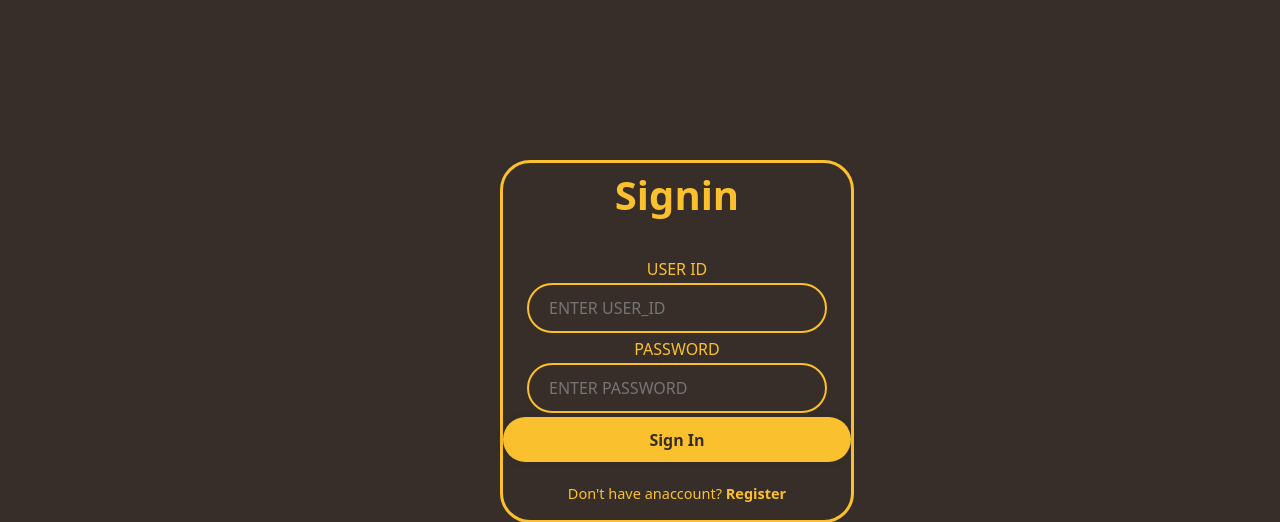
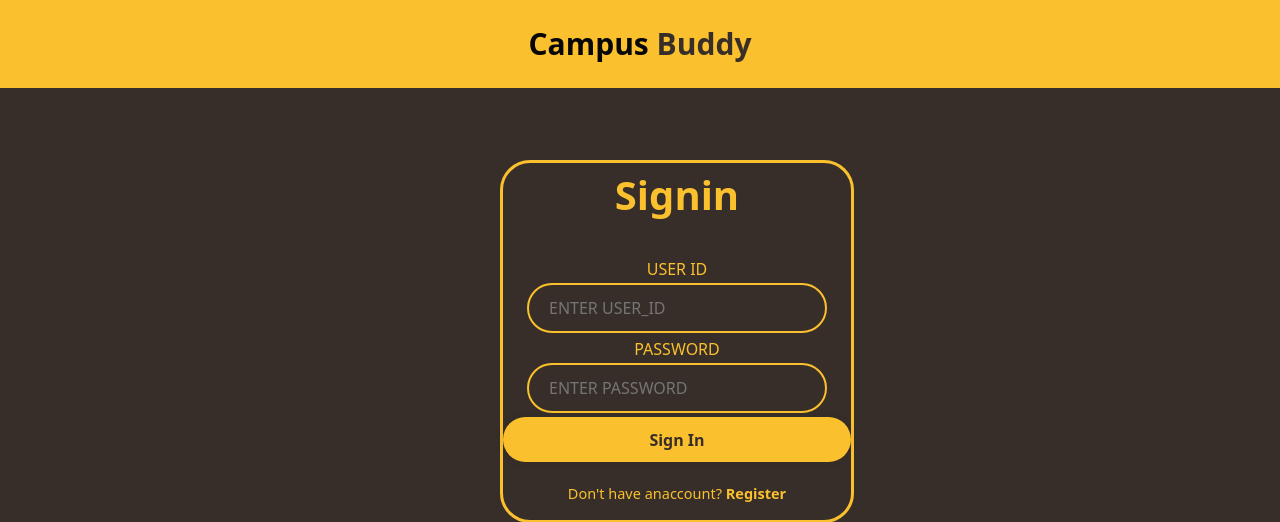
Before and after one commit to AhyanAslam/PROJECT, a Flask app: page /signin in a window 1280 px wide. Shown: the top 522 px of the page. Run offline with Flask 3, Linux system fonts and the light colour scheme.

Commit message:
final touch

```diff
--- a/templates/signin.html
+++ b/templates/signin.html
@@ -6,57 +6,14 @@
   <meta name="viewport" content="width=device-width, initial-scale=1.0" />
   <link rel="stylesheet" href="{{ url_for('static', filename='signin.css') }}">
   <title>SIGN-IN</title>
-
-  <!--<script>
-      document.addEventListener("DOMContentLoaded", function () {
-        document
-          .getElementById("loginform")
-          .addEventListener("submit", function (event) {
-            event.preventDefault();
-
-            // Define valid credentials
-            const validUserId = "misha";
-            const validPassword = "12345";
-            const validUserId = "Ahyan";
-            const validPassword = "abcdef";
-
-
-            // Get user input
-            const userId = document.getElementById("user_id").value;
-            const userPassword = document.getElementById("password").value;
-
-            // Check credentials
-            if (userId === validUserId && userPassword === validPassword) {
-              alert("Login successful!");
-              // Redirect or perform other actions here, for example:
-              window.location.href = "/";
-            } else {
-              let errorMessage = document.getElementById("errorMessage");
-              if (!errorMessage) {
-                errorMessage = document.createElement("p");
-                errorMessage.id = "errorMessage";
-                errorMessage.style.color = "red";
-                document.getElementById("loginform").appendChild(errorMessage);
-              }
-              errorMessage.textContent = "Invalid User ID or Password.";
-            }
-          });
-      });
-    </script>-->
 </head>
 
 <body>
-  <!--Header Section Code-->
-  <!--<header class="header">
+  <header class="header">
     <div>
-      <img src="" alt="logo" />
-      <div>
-        <a href="index.html">Home</a>
-        <a href="signin.html">Login</a>
-        <a href="register.html">Register</a>
+      <a href="#home" class="logo">Campus <span>Buddy</span></a>
     </div>
-    </div>
-  </header>-->
+  </header>
   <div class="box">
     <div class="wrapper login-wrapper">
       <form action="/signin" method="POST" id="loginform">
```
Lines whose indentation alone changed are shown as unchanged.
